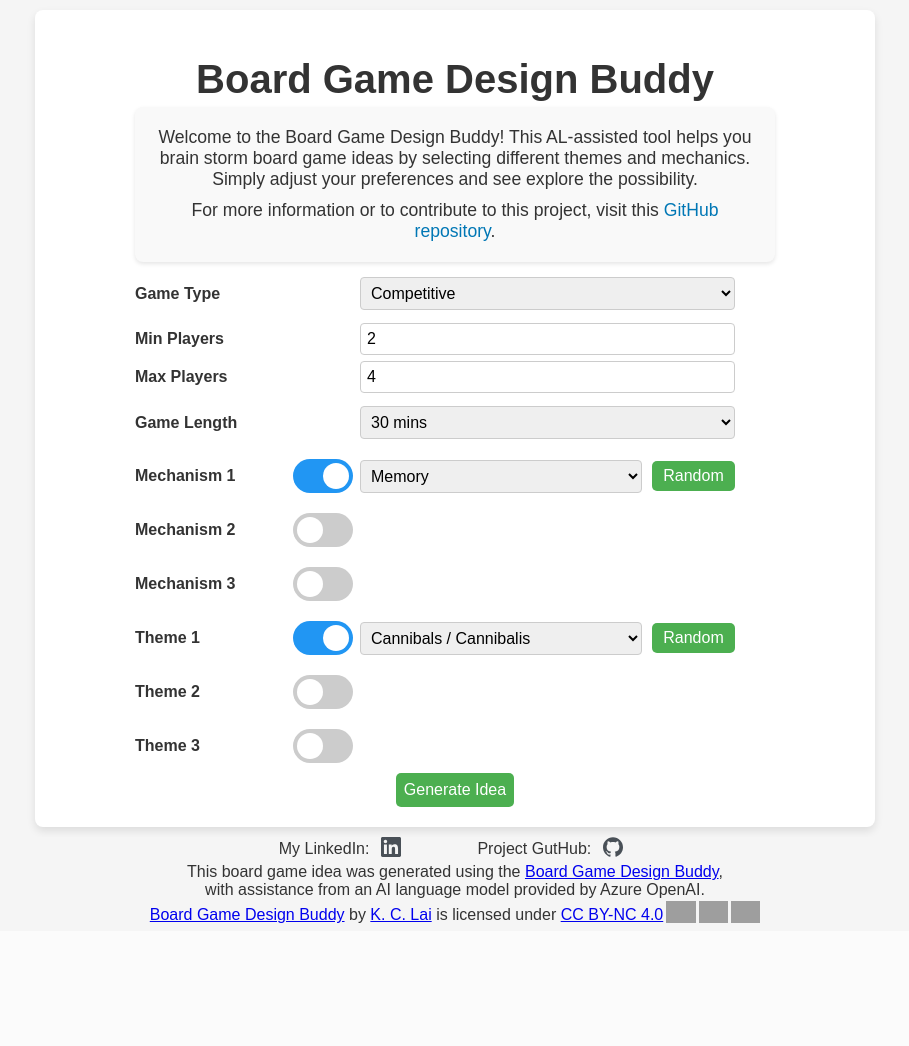
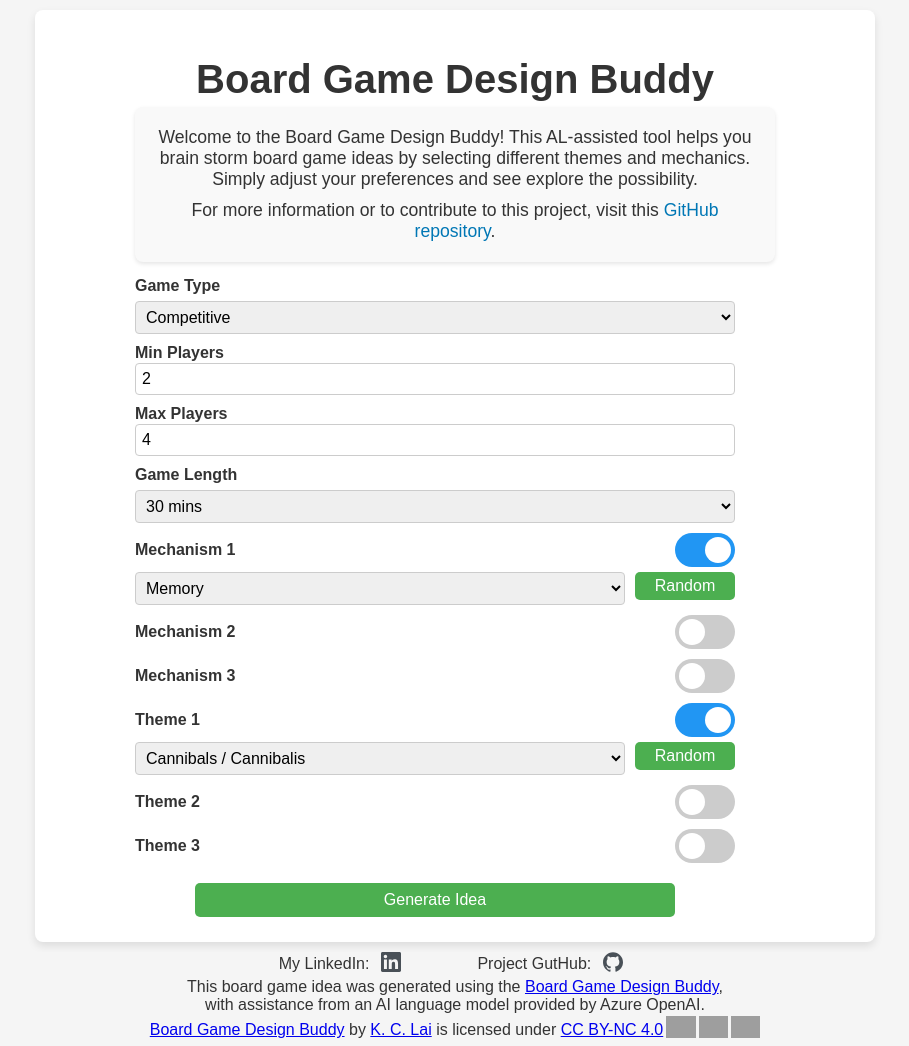
Before and after one commit to kclai1031/BGDesignBuddy, a Flask app: page / in a window 1280 px wide. Shown: the whole page, without its empty margins (185-1094 px from the left). Before the commit the page ends 923 px from the top, so only its background shows below. Run offline with Flask 3, Linux system fonts and the light colour scheme; grey boxes are pictures that could not be loaded.

Commit message:
Remove obsolete codes, css fine-tunning, documentation updates

```diff
--- a/app.py
+++ b/app.py
@@ -1,14 +1,43 @@
 from openai import AzureOpenAI
 from flask import Flask, request, jsonify, render_template
+from flask_caching import Cache
 import logging
 import hashlib
 import os
 import datetime
 import json
 import threading
-from flask_caching import Cache
+
+# Configure logging
+logging.basicConfig(filename='app.log', level=logging.INFO)
+
+# Initialize OpenAI with Azure credentials
+client = AzureOpenAI(azure_endpoint=os.getenv("AZURE_OPENAI_ENDPOINT"),
+api_version="2023-05-15",
+api_key=os.getenv("AZURE_OPENAI_API_KEY"))
+
+# Intialize the flask app
+app = Flask(__name__)
+app.config.from_mapping({
+    'CACHE_TYPE': 'SimpleCache',
+    'CACHE_DEFAULT_TIMEOUT': 300
+})
+
+# Initialize cache
+cache = Cache(app, config={'CACHE_TYPE': 'SimpleCache'})
+
+# Global variables to track token usage
+tokens_used_today = 0
+tokens_lock = threading.Lock()
+last_reset = datetime.date.today()
+
+# Define your daily token limit
+DAILY_TOKEN_LIMIT = (500*2)*20  # Set a limit
 
 def reset_tokens_if_new_day():
+    """
+    Resets the daily token limit.
+    """
     global tokens_used_today, last_reset
     today = datetime.date.today()
     if today != last_reset:
@@ -21,41 +50,22 @@ def count_tokens_used(response):
     Extracts token usage from the response and updates the token counter.
     """
     global tokens_used_today
+    # Commented, ['usage'] is not available in Azure OpenAI
     # tokens_used = response['usage']['total_tokens']
     tokens_used = 500
     with tokens_lock:
         tokens_used_today += tokens_used
     return tokens_used
 
-# Configure logging
-logging.basicConfig(filename='app.log', level=logging.INFO)
-
-# Initialize OpenAI with Azure credentials
-client = AzureOpenAI(azure_endpoint=os.getenv("AZURE_OPENAI_ENDPOINT"),
-api_version="2023-05-15",
-api_key=os.getenv("AZURE_OPENAI_API_KEY"))
-
-app = Flask(__name__)
-app.config.from_mapping({
-    'CACHE_TYPE': 'SimpleCache',
-    'CACHE_DEFAULT_TIMEOUT': 300
-})
-cache = Cache(app)
-
-# Global variables to track token usage
-tokens_used_today = 0
-tokens_lock = threading.Lock()
-last_reset = datetime.date.today()
-
-# Define your daily token limit
-DAILY_TOKEN_LIMIT = (500*2)*20  # Set a limit
-
 @app.route('/')
 def index():
+    """
+    Render the main page of the app, the list of mechanisms and themes are imported from files.
+    """
     # Load theme and mechanism lists from the files
+    # May reorganize the file system when proect grows
     with open('theme_list.txt', 'r') as file:
         themes = sorted([line.strip() for line in file.readlines()])
-
     with open('mechanism_list.txt', 'r') as file:
         mechanisms = sorted([line.strip() for line in file.readlines()])
 
@@ -65,45 +75,56 @@ def index():
 
 @app.route('/generate_idea', methods=['POST'])
 def generate_idea():
+    """
+    Responds to the generate idea button in the html
+    Routine to passes inputs to create_prompt then passes the prompt to cache_response
+    return the repsonse and error code
+    """
     try:
+        # Get the input from the form
         data = request.get_json()
         app.logger.info(f"Received data: {data}")
-
 
         # Get selected themes from the form
         selected_themes = data.get('themes')
         # Get selected mechanisms from the form
         selected_mechanisms = data.get('mechanisms')
-        # Remove Duplicates
+        # Remove duplicates
         user_settings ={}
         user_settings["themes"] = list(set(selected_themes))
         user_settings["mechanisms"] = list(set(selected_mechanisms))
 
+        # Error catcher
         if user_settings["themes"] is None or user_settings["mechanisms"] is None:
             app.logger.error("Themes or mechanisms not received properly!")
             return jsonify({"error": "Themes or mechanisms not received properly"}), 400
 
+        # For prompt generation, text is easier to manage
         user_settings["themes_text"] = ' and '.join(user_settings["themes"])
         user_settings["mechanisms_text"] = ' and '.join(user_settings["mechanisms"])
 
-        # Retrieve theme_num and mechanism_num from the form
+        # Retrieve theme_num and mechanism_num, also other numerics from the form
         user_settings["player_count_min"] = int(data.get('player_count_min', 2))
         user_settings["player_count_max"] = int(data.get('player_count_max', 4))
         user_settings["game_length"] = data.get('game_length', '1 hour')
-        user_settings["game_type"] = data.get('game_type', 'competitive')
+        user_settings["game_type"] = data.get('game_type', 'Competitive')
         user_settings["theme_num"] = int(data.get('theme_num', 2))
         user_settings["mechanism_num"] = int(data.get('mechanism_num', 2))
 
+        # A safeguard to avoid non-rational numerics
         if user_settings["player_count_max"] < user_settings["player_count_min"]:
             user_settings["player_count_max"] = user_settings["player_count_min"]
-
         if user_settings["theme_num"] != len(user_settings["themes"]):
             user_settings["theme_num"] = len(user_settings["themes"])
         if user_settings["mechanism_num"] != len(user_settings["mechanisms"]):
             user_settings["mechanism_num"] = len(user_settings["mechanisms"])
-        # Create prompt with the additional theme_num and mechanism_num
+
+        # Create prompt
+        # prompts is directly the format of messages arguement of client.chat.completions.create()
         prompts = create_prompt_idea(user_settings)
+        # Pass the prompts to the LLM
         game_idea, ecode = cache_response(prompts)
+        # Return the response and error code
         if ecode==200:
             return jsonify({'board_game_idea': game_idea}), 200
         else:
@@ -114,18 +135,29 @@ def generate_idea():
 
 @app.route('/generate_rules', methods=['POST'])
 def generate_rules():
+    """
+    Responds to the generate rules button in the html
+    Routine to passes inputs to create_prompt then passes the prompt to cache_response
+    return the repsonse and error code
+    """
     try:
-        # Create prompt
+        # Get the input from the form
         data = request.get_json()
+
+        # Prepare the other inputs propt generation
         user_settings ={}
         selected_mechanisms = data.get('mechanisms')
         user_settings["mechanisms"] = list(set(selected_mechanisms))
         user_settings["mechanisms_text"] = ' and '.join(user_settings["mechanisms"])
-
         user_settings["response_idea"] = data.get('response_idea')
 
+        # Create prompt
+        # prompts is directly the format of messages arguement of client.chat.completions.create()
         prompts = create_prompt_rules(user_settings)
+        # Pass the prompts to the LLM
         game_rules, ecode = cache_response(prompts)
+
+        # Return the response and error code
         if ecode==200:
             return jsonify({'board_game_rules': game_rules}), 200
         else:
@@ -136,14 +168,18 @@ def generate_rules():
 
 def create_prompt_idea(user_settings):
     """
-    This function constructs the prompt for generating board game ideas.
+    This function constructs the prompt for generating board game idea
+    It takes a template, edit that for prompt engineering
     """
     with open('prompt_templates.json', 'r') as f:
         prompts_template = json.load(f)
+    # System prompt
     system_prompt = prompts_template["system_prompt"]
+    # User prompt, then input the settings passed in
     user_prompt_list = prompts_template["idea_user"]
     user_prompt_list[1] = user_prompt_list[1].replace("__themes__", user_settings["themes_text"])
     user_prompt_list[2] = user_prompt_list[2].replace("__mechanisms__", user_settings["mechanisms_text"])
+    # Polish the prompt if the number of player is not a range
     if user_settings["player_count_max"]!=user_settings["player_count_min"]:
         user_prompt_list[3] = user_prompt_list[3].replace("__player_count_min__", str(user_settings["player_count_min"])).replace("__player_count_max__", str(user_settings["player_count_max"]))
     else:
@@ -152,6 +188,7 @@ def create_prompt_idea(user_settings):
     user_prompt_list[5] = user_prompt_list[5].replace("__game_type__", user_settings["game_type"])
     user_prompt = ''.join(user_prompt_list)
 
+    # Assemble and return the prompt
     prompts = [{"role": "system", "content": system_prompt}]
     prompts += [{"role": "user", "content": user_prompt}]
     return prompts
@@ -159,34 +196,43 @@ def create_prompt_idea(user_settings):
 def create_prompt_rules(user_settings):
     """
     This function constructs the prompt for generating board game rules.
+    It takes a template, edit that for prompt engineering
     """
     with open('prompt_templates.json', 'r') as f:
         prompts_template = json.load(f)
+    # System prompt
     system_prompt = prompts_template["system_prompt"]
+    # User prompt, then input the settings passed in
     user_prompt_list = prompts_template["rules_user"]
     user_prompt_list[3] = user_prompt_list[3].replace("__mechanisms__", user_settings["mechanisms_text"])
     user_prompt = ''.join(user_prompt_list)
+    # Assistant prompt, not from the template, but directly from the generated idea
     assistant_prompt = user_settings["response_idea"]
+
+    # Assemble and return the prompt
     prompts = [{"role": "system", "content": system_prompt}]
     prompts += [{"role": "assistant", "content": assistant_prompt}]
     prompts += [{"role": "user", "content": user_prompt}]
     return prompts
 
-from flask_caching import Cache
-cache = Cache(app, config={'CACHE_TYPE': 'SimpleCache'})
 
 def cache_response(prompts):
+    """
+    Passes the prompts into the client.chat.completions.create()
+    But before that,
+    see if the prompts are cached already, just not to waste tokens on redundant inputs
+    """
+    # Convert the prompts into string to hash
     prompt_combined = ''.join([f"{item['role']}: {item['content']}" for item in prompts])
     prompt_hash = hashlib.md5(prompt_combined.encode()).hexdigest()
     # Check if the response is already cached
     cached_response = cache.get(prompt_hash)
     if cached_response:
         return cached_response, 200
-    # If not cached, generate a new idea
+    # If not cached, generate a new response
     response_text, ecode = prompt_to_response(prompts)
     if ecode == 200:
         cache.set(prompt_hash, response_text)
-
     return response_text, ecode
 
 def prompt_to_response(prompts, deployment_name="gpt-4"):
@@ -202,19 +248,23 @@ def prompt_to_response(prompts, deployment_name="gpt-4"):
     # Reject request if token limit exceeded
     if tokens_used_today >= DAILY_TOKEN_LIMIT:
         return 'Daily token limit exceeded. Try again tomorrow.', 429
+
+    # A line for debugging locally, just not to send prompt everytime
     # return '\n'.join([f"{item['role']}: {item['content']}" for item in prompts]), 200
 
-    response = client.chat.completions.create(model=deployment_name,  # Use the specified OpenAI model (you can use pre-trained models)
-    messages=prompts, # Prompts crafted above
-    max_tokens=1000,  # Adjust based on how long you want the completion to be
-    temperature=0.7,  # Controls creativity (higher = more creative)
-    top_p=0.9,  # Controls diversity via nucleus sampling
-    frequency_penalty=0.5,  # Discourages repetition
+    # Use the specified OpenAI model (you can use pre-trained models)
+    response = client.chat.completions.create(model=deployment_name,
+    messages=prompts,
+    max_tokens=1000,
+    temperature=0.7,
+    top_p=0.9,
+    frequency_penalty=0.5,
     presence_penalty=0.0)
+
     # Update token usage
     count_tokens_used(response)
+
     return response.choices[0].message.content.strip(), 200
-
 
 if __name__ == '__main__':
     app.run(debug=True)
--- a/static/css/style.css
+++ b/static/css/style.css
@@ -69,11 +69,9 @@ h3 {
 }
 
 label {
-    width: 25%;
+    margin: 10px 0 auto;
     max-width: 150px;
     font-weight: bold;
-    margin-left: 20%;
-
 }
 
 input[type="number"], input[type="text"], select {
@@ -84,34 +82,37 @@ input[type="number"], input[type="text"], select {
     border: 1px solid #ccc;
     border-radius: 4px;
     font-size: 1rem;
-    display: block;
+    display: flex;
 }
 
+select {
+    margin-top: 5px;
+}
 
 button {
     max-width: 100px;
+    width: 80%;
+    padding: 5px;
     background-color: #4CAF50;
     color: white;
-    padding: 6px;
-    margin: 0 auto;
+    margin: 5px auto;
     border: none;
     border-radius: 5px;
     cursor: pointer;
     font-size: 1rem;
-    padding-left: 3%;
-    padding-right: 3%;
 }
 
 button[type="submit"] {
-    max-width: 300px;
+    max-width: 100%;
+    width: 80%;
+    margin-top: 20px;
+    padding: 8px;
     background-color: #4CAF50;
     color: white;
     border: none;
     border-radius: 5px;
     cursor: pointer;
     font-size: 1rem;
-    margin: 0 auto;
-    padding: 8px;
 }
 
 button:hover{
@@ -124,35 +125,43 @@ button:hover{
     }
 
     button {
-        width: 100%;
-        padding: 15px;
+        max-width: 20%;
+        padding: 8px;
     }
+
+    .random-button{
+        font-size: 0.5rem;}
+
+}
+.random-button {
+    margin-left: 10px;
+}
+.random-button-small {
+    margin-left: 10px;
 }
 
-/* Container for toggle sections */
 .row_box {
     padding-left:10%;
     padding-right:10%;
     max-width: 600px;
     display: flex;
-    justify-content: space-between; /* Ensure space between label and input */
-    align-items: center; /* Align vertically to center */
+    justify-content: space-between;
+    align-items: center;
 }
 
-/* Input container for each form row */
 .input_options_box {
-    max-width: 375px;
+    max-width: 600px;
     display: flex;
-    justify-content: flex-end; /* Ensure input field aligns to the right */
+    justify-content: flex-end;
     width: 100%;
     align-items: center;
 }
 
 /* Toggle input section */
 .input_options_toggle {
-    max-width: 375px;
+    max-width: 600px;
     display: flex;
-    justify-content: flex-end; /* Ensure input field aligns to the right */
+    justify-content: flex-end;
     width: 100%;
     align-items: center;
 }
@@ -173,7 +182,6 @@ button:hover{
     box-shadow: 0 4px 8px rgba(0, 0, 0, 0.1);
 }
 
-/* Switch Button */
 .switch {
     position: relative;
     display: inline-block;
@@ -181,7 +189,6 @@ button:hover{
     height: 34px;
   }
 
-  /* Hide default HTML checkbox */
   .switch input {
     opacity: 0;
     width: 0;
@@ -280,31 +287,26 @@ footer {
     padding-bottom: 5px;
 }
 
-/* Style for the social links container */
 .social-links {
     display: flex;
     align-items: center;
     justify-content: center;
 }
 
-/* Style for the anchor tags */
 .social-links a {
     margin: 0 10px;
     text-decoration: none;
 }
 
-/* Style for the SVG icons */
 .social-links svg {
-    fill: #495057; /* Default icon color */
+    fill: #495057;
     transition: fill 0.3s;
 }
 
-/* Hover effects */
 .social-links a:hover svg {
-    fill: #0a66c2; /* Change to desired hover color */
+    fill: #0a66c2;
 }
 
-/* Specific hover color for GitHub icon */
 .social-links a[aria-label="GitHub"]:hover svg {
-    fill: #171515; /* GitHub black */
+    fill: #171515;
 }
--- a/templates/index.html
+++ b/templates/index.html
@@ -1,9 +1,11 @@
 <!DOCTYPE html>
 <html lang="en">
 <head>
+    <!-- for parsing the reponse -->
     <script src="https://cdn.jsdelivr.net/npm/marked/marked.min.js"></script>
+
+    <!-- css -->
     <link rel="stylesheet" type="text/css" href="{{ url_for('static', filename='css/style.css') }}">
-
     <meta charset="UTF-8">
     <meta name="viewport" content="width=device-width, initial-scale=1.0">
     <title>Board Game Design Buddy</title>
@@ -11,17 +13,6 @@
         .container {
             max-width: 800px;
             margin: 0 auto;
-        }
-        label, select, input, button {
-            display: block;
-            margin: 10px 0;
-        }
-        .flex-row {
-            display: flex;
-            align-items: center;
-        }
-        .random-button {
-            margin-left: 10px;
         }
     </style>
     <script>
@@ -312,7 +303,9 @@
     <form id="gameFormIdea" onsubmit="submitFormIdea(event)">
         <!-- Other inputs for player count, game length, etc. -->
         <div class="row_box">
-            <label>Game Type</label>
+            <label style="width:50%; margin-bottom: 1px;">Game Type</label>
+        </div>
+        <div class="row_box">
             <div class="input_options_box">
                 <select id="game_type" name="game_type">
                     <option value="Competitive" selected="selected">Competitive</option>
@@ -321,20 +314,28 @@
                 </select>
             </div>
         </div>
+
         <div class="row_box">
-            <label>Min Players</label>
+            <label style="width:50%; margin-bottom: 1px;">Min Players</label>
+        </div>
+        <div class="row_box">
             <div class="input_options_box">
                 <input type="number" id="player_count_min" name="player_count_min" min="1" max="10" value="2" onchange="checkMaxPlayer()">
             </div>
         </div>
         <div class="row_box">
-            <label>Max Players</label>
+            <label style="width:50%; margin-bottom: 1px;">Max Players</label>
+        </div>
+        <div class="row_box">
             <div class="input_options_box">
                 <input type="number" id="player_count_max" name="player_count_max" min="1" max="10" value="4" onchange="checkMinPlayer()">
             </div>
         </div>
+
         <div class="row_box">
-            <label>Game Length</label>
+            <label style="width:50%; margin-bottom: 1px;">Game Length</label>
+        </div>
+        <div class="row_box">
             <div class="input_options_box">
                 <select id="game_length" name="game_length">
                     <option value="30 mins" selected="selected">30 mins</option>
@@ -349,11 +350,13 @@
 
         <!-- Mechanism 1 (dummpy toggle)-->
         <div class="row_box">
-            <label for="mechanism_toggle_1">Mechanism 1 </label>
+            <label for="mechanism_toggle_1" style="width:50%; margin-bottom: 1px;">Mechanism 1 </label>
             <label class="switch">
                 <input type="checkbox" id="mechanism_toggle_1" name="mechanism_toggle_1" onclick="return false" checked>
                 <span class="slider round"></span>
             </label>
+        </div>
+        <div class="row_box">
             <div id="mechanism_container_1" class="input_options_toggle">
                 <select id="mechanism_dropdown_1" name="mechanisms[0]">
                     {% for mechanism in mechanisms %}
@@ -367,12 +370,13 @@
 
         <!-- Mechanism 2 (toggle) -->
         <div class="row_box">
-            <label for="mechanism_toggle_2">Mechanism 2 </label>
+            <label for="mechanism_toggle_2" style="width:50%; margin-bottom: 1px;">Mechanism 2 </label>
             <label class="switch">
                 <input type="checkbox" id="mechanism_toggle_2" name="mechanism_toggle_2" onchange="toggleSelection('mechanism', 2)">
                 <span class="slider round"></span>
             </label>
-            <div class="input_options_box">
+        </div>
+        <div class="row_box">
                 <div id="mechanism_container_2" class="input_options_toggle">
                     <select id="mechanism_dropdown_2" name="mechanisms[1]">
                         {% for mechanism in mechanisms %}
@@ -381,17 +385,18 @@
                     </select>
                     <button type="button" class="random-button" onclick="randomizeSelection('mechanism', 2)">Random</button>
                 </div>
-            </div>
         </div>
 
 
         <!-- Mechanism 3 (toggle) -->
         <div class="row_box">
-            <label for="mechanism_toggle_3">Mechanism 3 </label>
+            <label for="mechanism_toggle_3" style="width:50%; margin-bottom: 1px;">Mechanism 3 </label>
             <label class="switch">
                 <input type="checkbox" id="mechanism_toggle_3" name="mechanism_toggle_3" onchange="toggleSelection('mechanism', 3)">
                 <span class="slider round"></span>
             </label>
+        </div>
+        <div class="row_box">
             <div class="input_options_box">
                 <div id="mechanism_container_3" class="input_options_toggle">
                     <select id="mechanism_dropdown_3" name="mechanisms[2]">
@@ -407,11 +412,13 @@
 
         <!-- Theme 1 (dummpy toggle) -->
         <div class="row_box">
-            <label for="theme_toggle_1">Theme 1 </label>
+            <label for="theme_toggle_1" style="width:50%; margin-bottom: 1px;">Theme 1 </label>
             <label class="switch">
                 <input type="checkbox" id="theme_toggle_1" name="theme_toggle_1" onclick="return false" checked>
                 <span class="slider round"></span>
             </label>
+        </div>
+        <div class="row_box">
             <div id="theme_container_1" class="input_options_toggle">
                 <select id="theme_dropdown_1" name="themes[0]">
                     {% for theme in themes %}
@@ -422,14 +429,15 @@
             </div>
         </div>
 
-
         <!-- Theme 2 (toggle) -->
         <div class="row_box">
-            <label for="theme_toggle_2">Theme 2 </label>
+            <label for="theme_toggle_2" style="width:50%; margin-bottom: 1px;">Theme 2 </label>
             <label class="switch">
                 <input type="checkbox" id="theme_toggle_2" name="theme_toggle_2" onchange="toggleSelection('theme', 2)">
                 <span class="slider round"></span>
             </label>
+        </div>
+        <div class="row_box">
             <div class="input_options_box">
                 <div id="theme_container_2" class="input_options_toggle">
                     <select id="theme_dropdown_2" name="themes[1]">
@@ -442,14 +450,15 @@
             </div>
         </div>
 
-
         <!-- Theme 3 (toggle) -->
         <div class="row_box">
-            <label for="theme_toggle_3">Theme 3 </label>
+            <label for="theme_toggle_3" style="width:50%; margin-bottom: 1px;">Theme 3 </label>
             <label class="switch">
                 <input type="checkbox" id="theme_toggle_3" name="theme_toggle_3" onchange="toggleSelection('theme', 3)">
                 <span class="slider round"></span>
             </label>
+        </div>
+        <div class="row_box">
             <div class="input_options_box">
                 <div id="theme_container_3" class="input_options_toggle">
                     <select id="theme_dropdown_3" name="themes[2]">
@@ -464,18 +473,18 @@
 
         <input type="hidden" id="theme_num_input" name="theme_num" value="1">
         <input type="hidden" id="mechanism_num_input" name="mechanism_num" value="1">
-        <div class="row_box2">
+        <div class="row_box">
             <button type="submit" id="idea_button">Generate Idea</button>
         </div>
     </form>
 
-    <div id="response_container_idea" style="margin-top: 20px;">
+    <div id="response_container_idea">
         <!-- Display the generated board game idea here -->
     </div>
 
     <form id="gameFormRules" onsubmit="submitFormRules(event)">
-        <div class="row_box2">
-            <button type="submit" id="rules_button">Generate Rules</button>
+        <div class="row_box">
+            <button type="submit" id="rules_button" style="width:80%">Generate Rules</button>
         </div>
     </form>
 
```
Also changed, not shown: README.md.
